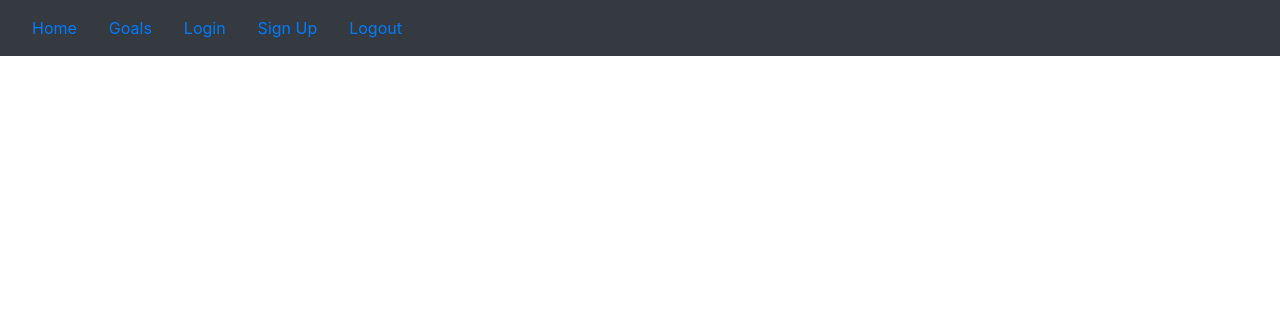
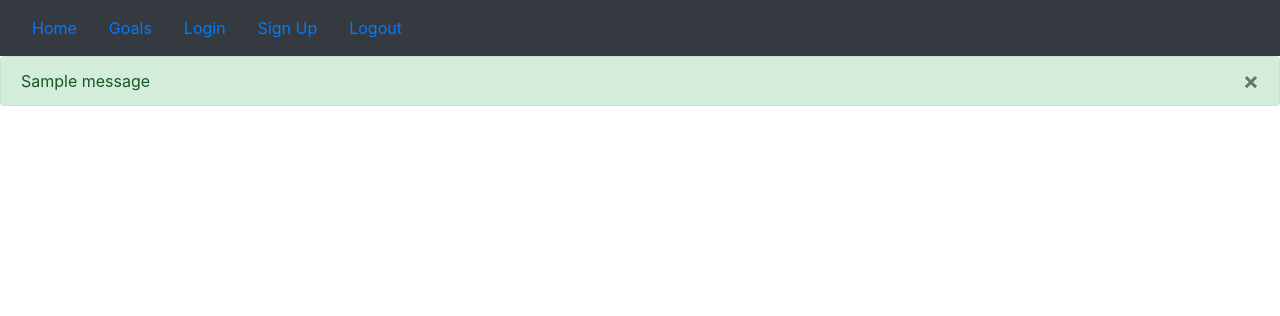
Before and after one commit to ay0ung001/Workout-Trainer-and-Progress-Tracker, a Flask app: page / in a window 1280 px wide. Shown: the top 316 px of the page. Run offline with Flask 2, Linux system fonts and the light colour scheme; one stand-in notice (Sample message) is shown; some libraries are stand-ins or nearby versions.

Commit message:
updated base.html

```diff
--- a/Workout Trainer and Progress Tracker/website/templates/base.html
+++ b/Workout Trainer and Progress Tracker/website/templates/base.html
@@ -34,8 +34,31 @@
         <a class="nav-item nav-link" id="signUp" href="/sign-up">Sign Up</a>
         <a class="nav-item nav-link" id="logout" href="/logout">Logout</a>
       </div>
+    </nav>
 
-    </nav>
+    {% with messages = get_flashed_messages(with_categories=true) %}
+    {% if messages %}
+      {% for category, message in messages %}
+      {% if category == 'error' %}
+      <div class="alert alert-danger alter-dismissable fade show" role="alert">
+        {{ message }}
+        <button type ="button" class = "close" data-dismiss="alert">
+          <span aria-hidden="true">&times;</span>
+        </button>
+      </div>
+      {% else %}
+      <div class="alert alert-success alter-dismissable fade show" role="alert">
+        {{ message }}
+        <button type ="button" class = "close" data-dismiss="alert">
+          <span aria-hidden="true">&times;</span>
+        </button>
+      </div>
+      {% endif %}
+      {% endfor %}
+    {% endif %}
+    {% endwith %}
+    <div class="container"> {% block content %} {% endblock %} </div>
+
     <script
     src="https://code.jquery.com/jquery-3.2.1.slim.min.js"
     integrity="sha384-KJ3o2DKtIkvYIK3UENzmM7KCkRr/rE9/Qpg6aAZGJwFDMVNA/GpGFF93hXpG5KkN"
```
